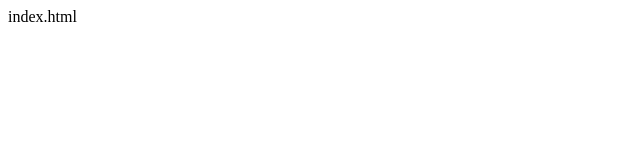
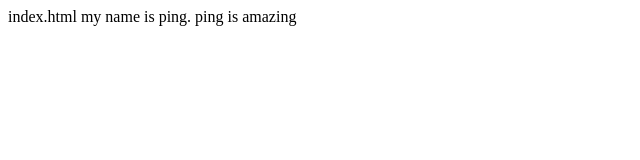
Before and after one commit to fcameron2021/crazy-stuff-, a plain HTML site: page index.html in a window 1280 px wide. Shown: the whole page, without its empty margins (0-640 px from the left). Drawn offline with Linux system fonts and the light colour scheme.

Commit message:
feat: Add index.html

```diff
--- a/index.html
+++ b/index.html
@@ -8,6 +8,6 @@ index.html
     </head>
 
     <body>
-
+        my name is ping. ping is amazing
     </body>
 </html>
```
